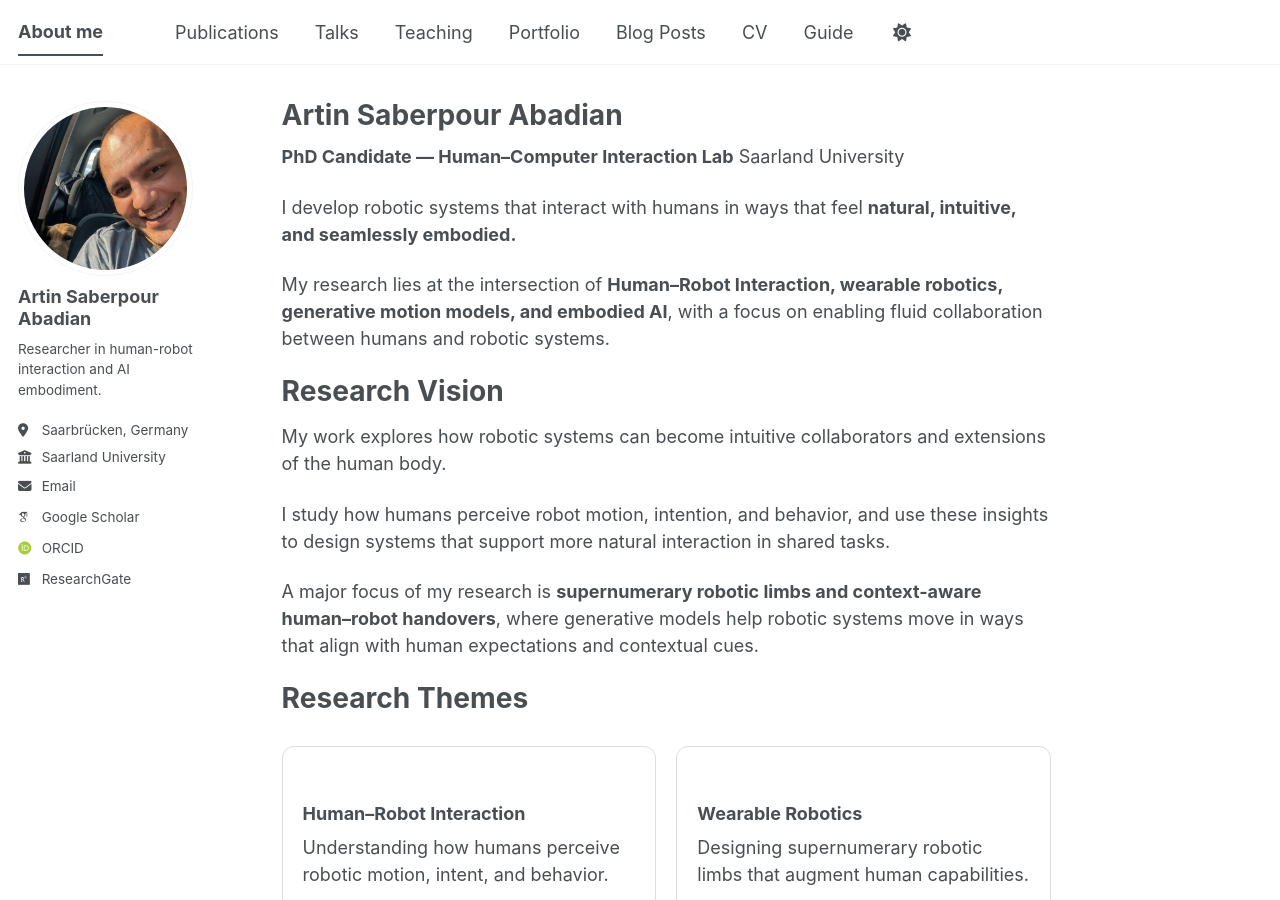
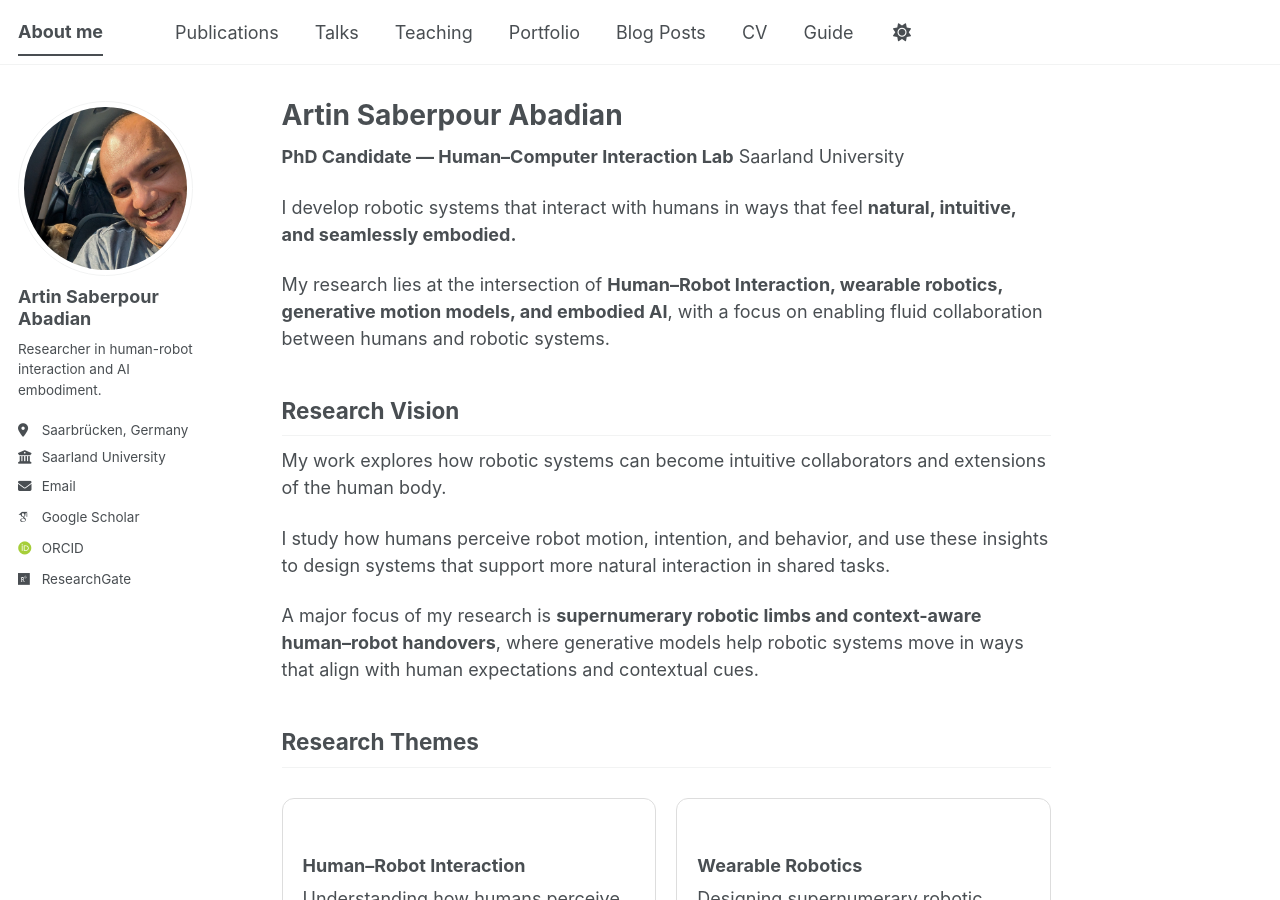
Before and after one commit to artin-saberpour/artin-saberpour.github.io, a Jekyll site: the page built from _pages/about.md, in a window 1280 px wide and 900 px high. Built offline with Jekyll 4.4.1, drawn with Linux system fonts in a browser that asks for light colours; some web fonts are replaced; a script bundle is joined from its source files by our own code; library files that are not in the unit come from our copies.

Commit message:
Update formatting and headings in about.md

```diff
--- a/_pages/about.md
+++ b/_pages/about.md
@@ -36,8 +36,8 @@ I develop robotic systems that interact with humans in ways that feel **natural,
 
 My research lies at the intersection of **Human–Robot Interaction, wearable robotics, generative motion models, and embodied AI**, with a focus on enabling fluid collaboration between humans and robotic systems.
 
-Research Vision
-======
+## Research Vision
+
 
 My work explores how robotic systems can become intuitive collaborators and extensions of the human body.
 
@@ -46,8 +46,8 @@ I study how humans perceive robot motion, intention, and behavior, and use these
 A major focus of my research is **supernumerary robotic limbs and context-aware human–robot handovers**, where generative models help robotic systems move in ways that align with human expectations and contextual cues.
 
 
-Research Themes
-======
+## Research Themes
+
 
 <div style="display:grid; grid-template-columns:repeat(2, 1fr); gap:20px; margin:30px 0;">
   <a href="/projects/" style="text-decoration:none; color:inherit;">
@@ -85,8 +85,8 @@ For a broader overview, see the [Projects](/portfolio/) and [Publications](/publ
 
 
 
-About
-======
+## About
+
 
 I am currently a PhD candidate at Saarland University’s HCI Lab, working on wearable robotics and embodied AI.
 
```
